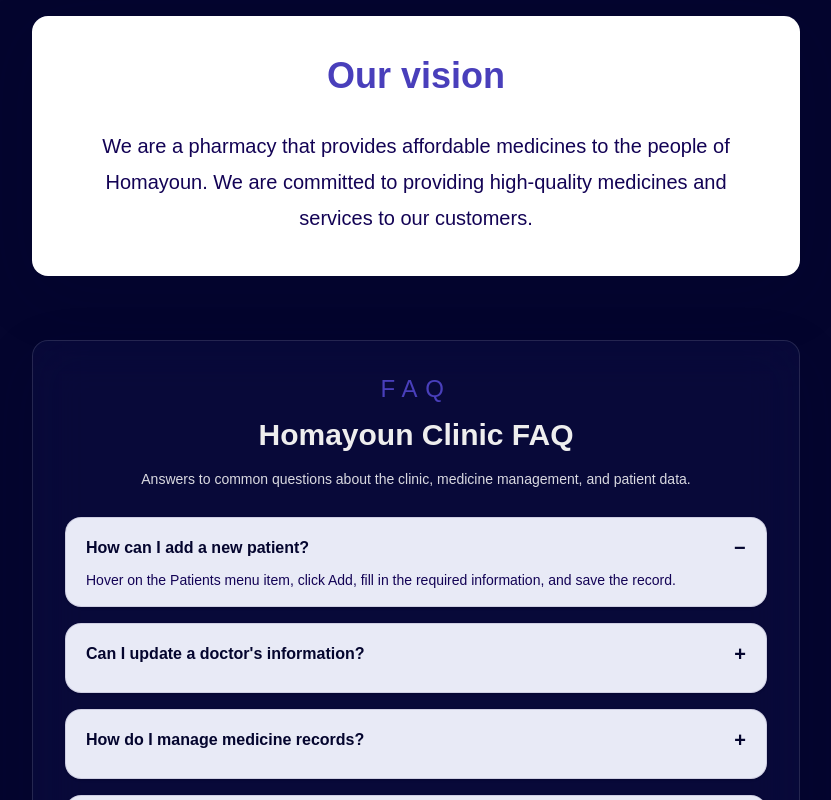
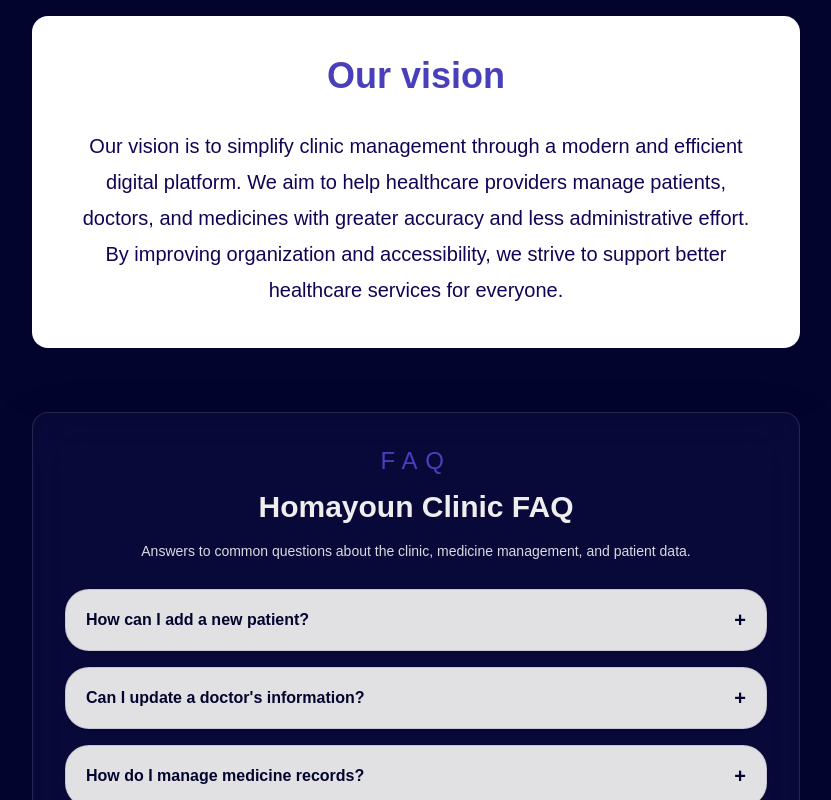
Before and after one commit to Homayoun-Naji/Clinic, a Next.js app: page / in a window 1280 px wide. Shown: the part 600-1400 px from the top of the page, without its empty margins (224-1055 px from the left). Built offline with nearby package versions, Linux system fonts and the light colour scheme.

Commit message:
fix Accordin optimization & change OurVision text

```diff
--- a/src/app/components/Accordion.jsx
+++ b/src/app/components/Accordion.jsx
@@ -1,27 +1,40 @@
 "use client";
 
-import { useState } from "react";
+import { useCallback, useId, useState } from "react";
 
-export default function Accordion({ items, className = "" }) {
-  const [openIndex, setOpenIndex] = useState(0);
+export default function Accordion({
+  items = [],
+  className = "",
+  defaultOpenIndex = -1,
+}) {
+  const [openIndex, setOpenIndex] = useState(defaultOpenIndex);
+  const idBase = useId();
+
+  const toggle = useCallback((index) => {
+    setOpenIndex((prev) => (prev === index ? -1 : index));
+  }, []);
 
   return (
     <div className={`flex flex-col gap-4 ${className}`}>
-      {items.map(({ question, answer }, index) => {
+      {items.map((item, index) => {
         const isOpen = openIndex === index;
+        const headerId = `${idBase}-accordion-${index}-header`;
+        const panelId = `${idBase}-accordion-${index}-panel`;
 
         return (
           <div
-            key={question}
-            className="overflow-hidden px-5 py-4 rounded-2xl border border-[rgba(19,3,85,0.12)] bg-[#e8eaf6] shadow-sm"
+            key={index}
+            className="overflow-hidden rounded-3xl border border-[rgba(19,3,85,0.12)] bg-[var(--color-text-light)]/95 shadow-sm"
           >
             <button
+              id={headerId}
+              aria-controls={panelId}
               type="button"
-              onClick={() => setOpenIndex(isOpen ? -1 : index)}
+              onClick={() => toggle(index)}
               aria-expanded={isOpen}
-              className="flex w-full items-center justify-between pb-2 text-start text-base font-semibold text-primary transition-colors duration-200 hover:text-secondary"
+              className="flex w-full items-center justify-between gap-4 px-5 py-4 text-start text-base font-semibold text-[var(--color-primary)] transition-colors duration-200 hover:text-[var(--color-secondary)]"
             >
-              <span>{question}</span>
+              <span>{item.question}</span>
               <span
                 className={`text-xl transition-transform duration-300 ${isOpen ? "rotate-180" : ""}`}
               >
@@ -30,13 +43,16 @@ export default function Accordion({ items, className = "" }) {
             </button>
 
             <div
+              id={panelId}
+              role="region"
+              aria-labelledby={headerId}
               className={`overflow-hidden transition-[max-height,opacity] duration-300 ease-out ${
                 isOpen ? "max-h-72 opacity-100" : "max-h-0 opacity-0"
               }`}
             >
-              <p className="pe-12 text-sm leading-5 text-dark">
-                {answer}
-              </p>
+              <div className="px-5 pb-5 text-sm leading-7 text-[var(--color-text-dark)]">
+                {item.answer}
+              </div>
             </div>
           </div>
         );
--- a/src/app/components/layout/Footer.jsx
+++ b/src/app/components/layout/Footer.jsx
@@ -1,7 +1,7 @@
 export default function Footer() {
   return (
     <footer className="p-4 md:p-8 mt-8 md:mt-12 bg-secondary text-center">
-      <p>©Homayoun Pharmacy 2025</p>
+      <p>©Homayoun Pharmacy 2026</p>
       <p>All rights reserved</p>
     </footer>
   );
--- a/src/app/components/layout/Navbar.jsx
+++ b/src/app/components/layout/Navbar.jsx
@@ -5,13 +5,18 @@ import NavbarDropdown from "./NavbarDropdown";
 import NavbarItem from "./NavbarItem";
 import MobileNavbar from "./MobileMenu/MobileNavbar";
 import { useState } from "react";
+import Link from "next/link";
 
 export default function Navbar() {
   const [isNavbarOpen, setIsNavbarOpen] = useState(false);
 
   return (
     <nav className="flex justify-between items-center px-8 py-3 md:py-6 bg-secondary">
-      <h1 className="text-2xl lg:text-4xl font-bold">Homayoun Clinic</h1>
+      <Link href="/">
+        <h1 className="text-2xl lg:text-4xl font-bold select-none">
+          Homayoun Clinic
+        </h1>
+      </Link>
       <ul className="hidden md:flex md:gap-4 lg:gap-8">
         <NavbarItem title="Home" />
         <NavbarItem title="About Us" />
@@ -23,7 +28,10 @@ export default function Navbar() {
         className="text-2xl cursor-pointer md:hidden"
         onClick={() => setIsNavbarOpen(true)}
       />
-      <MobileNavbar isNavbarOpen={isNavbarOpen} setIsNavbarOpen={setIsNavbarOpen} />
+      <MobileNavbar
+        isNavbarOpen={isNavbarOpen}
+        setIsNavbarOpen={setIsNavbarOpen}
+      />
     </nav>
   );
 }
--- a/src/app/page.js
+++ b/src/app/page.js
@@ -43,11 +43,16 @@ export default function Home() {
       </header>
       <main className="flex flex-col items-center gap-16 p-8">
         <section className="flex flex-col gap-4 md:gap-8 max-w-3xl rounded-2xl py-6 md:py-10 px-6 md:px-10 bg-white text-dark text-center shadow-[0_18px_70px_rgba(4,5,46,0.12)]">
-          <h2 className="text-2xl md:text-4xl font-bold text-secondary">Our vision</h2>
+          <h2 className="text-2xl md:text-4xl font-bold text-secondary">
+            Our vision
+          </h2>
           <p className="leading-6 md:leading-8 lg:leading-9">
-            We are a pharmacy that provides affordable medicines to the people
-            of Homayoun. We are committed to providing high-quality medicines
-            and services to our customers.
+            Our vision is to simplify clinic management through a modern and
+            efficient digital platform. We aim to help healthcare providers
+            manage patients, doctors, and medicines with greater accuracy and
+            less administrative effort. By improving organization and
+            accessibility, we strive to support better healthcare services for
+            everyone.
           </p>
         </section>
 
@@ -60,7 +65,8 @@ export default function Home() {
               Homayoun Clinic FAQ
             </h2>
             <p className="mx-auto mt-3 max-w-2xl text-sm leading-7 text-[rgba(255,255,255,0.85)]">
-              Answers to common questions about the clinic, medicine management, and patient data.
+              Answers to common questions about the clinic, medicine management,
+              and patient data.
             </p>
           </div>
           <Accordion items={faqItems} />
```
